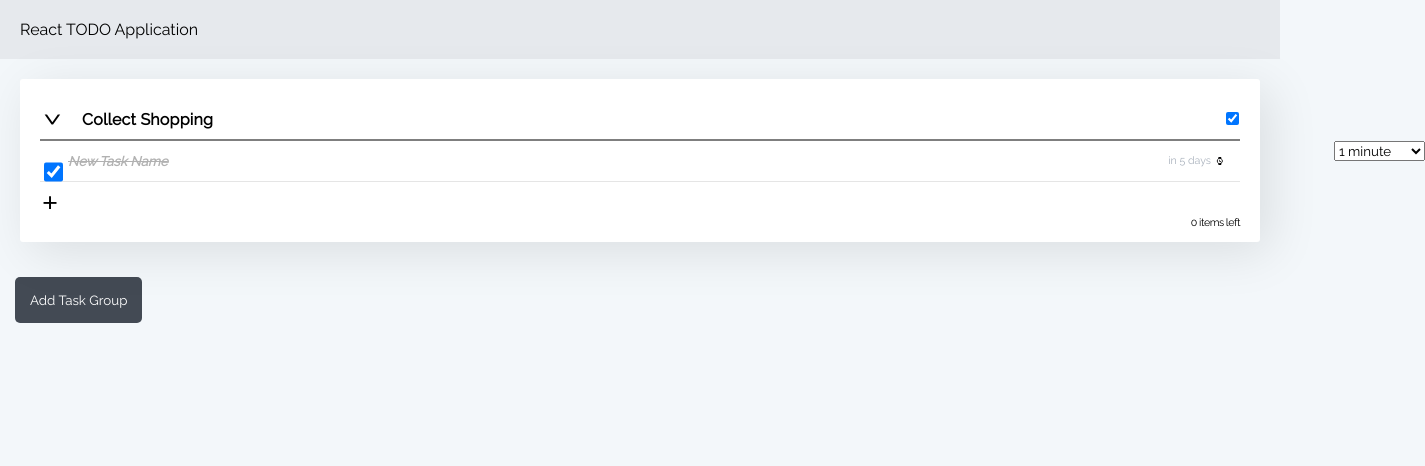
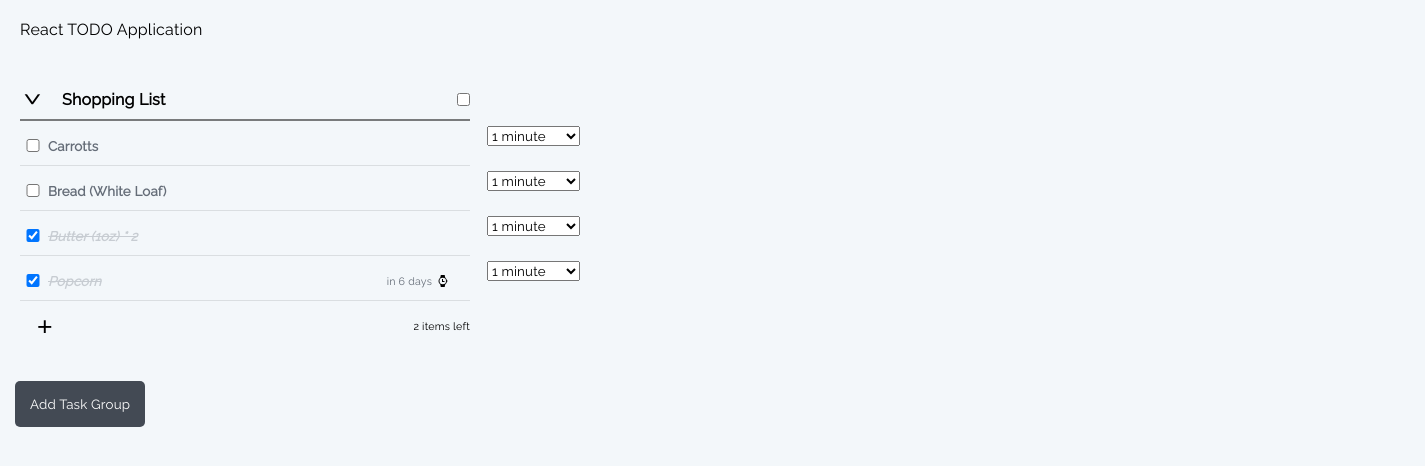
Before and after one commit to dhenniga/react-todo, a React (Create React App) app: page / in a window 1280 px wide. Shown: the top 466 px of the page, 1425 px wide, since content can reach past the window. Built offline with nearby package versions, Linux system fonts and the light colour scheme; data requests are answered from the project's data file.

Commit message:
push to pc

```diff
--- a/src/App.css
+++ b/src/App.css
@@ -1,3 +1,4 @@
+
 @font-face {
   font-family: rs_thin;
   src: url(./fonts/roboto_slab/thin.ttf);
@@ -53,4 +54,5 @@
 * {
   font-family: rw_regular;
   font-weight: 100;
+  letter-spacing: 0.2px;
 }
--- a/src/App.js
+++ b/src/App.js
@@ -37,7 +37,6 @@ const App = () => {
       <div style={{
         width: "calc(100% - 40px)",
         height: "fit-content",
-        backgroundColor: "#e6e9ed",
         padding: "20px"
       }}>React TODO Application</div>
 
@@ -73,6 +72,14 @@ const App = () => {
               )(node)
             }
 
+            <div
+              style={{
+                height: "40px",
+                display: "grid",
+                gridTemplateColumns: "max-content 1fr",
+                alignItems: "center"
+              }}>
+
               <AddTask
                 disabled={reduce((a, item) => a + !item.text, 0)(values(node))}
                 onClick={() => createTask(rootKey)}>
@@ -82,6 +89,8 @@ const App = () => {
               <ItemsRemaining>
                 {tasksRemainingCount(node)} items left
               </ItemsRemaining>
+
+            </div>
 
           </TaskGroup>
 
--- a/src/app.styled.js
+++ b/src/app.styled.js
@@ -1,14 +1,10 @@
 import styled from "styled-components";
 
 export const AddTask = styled.button`
-  width: 20px;
-  height: 40px;
+  width: 50px;
   color: black;
-  display: grid;
   outline: 0px;
   border: 0px;
-  justify-content: center;
-  align-items: center;
   font-family: sans-serif;
   font-size: 20pt;
   cursor: pointer;
@@ -33,13 +29,8 @@ export const ItemTotal = styled.div`
 
 export const ItemsRemaining = styled.label`
   font-family: ${props => props.theme.Regular};
-  letter-spacing: -0.5px;
   font-size: 8pt;
-  float: right;
-  height: 40px;
-  line-height: 40px;
-  position: relative;
-  top: -20px;
+  text-align: right;
 `;
 
 export const AddGroupButton = styled.button`
--- a/src/task-group/task-group.styled.js
+++ b/src/task-group/task-group.styled.js
@@ -2,14 +2,10 @@ import styled from "styled-components";
 
 export const Container = styled.div`
   text-align: left;
-  width: calc(100% - 80px);
-  padding: 20px;
-  margin: 20px;
-  box-shadow: 0 0 0 1px rgba(0, 0, 0, 0.1);
-  border-radius: 3px;
+  width: 450px;
+  padding: 10px;
+  margin: 10px;
   position: relative;
-  background-color: white;
-  box-shadow: 10px 10px 50px 0px rgba(0,0,0,0.1);
 `;
 
 export const Chevron = styled.div`
@@ -30,6 +26,7 @@ export const Input = styled.input`
   white-space: nowrap;
   margin-right: 40px;
   user-select: none;
+  background-color: transparent;
   border: none;
   outline: 0px;
   font-size: 12pt;
@@ -39,12 +36,11 @@ export const Input = styled.input`
 export const Header = styled.div`
   border-bottom: 2px solid rgba(0, 0, 0, 0.5);
   display: grid;
-  grid-template-columns: 40px 1fr 40px;
+  grid-template-columns: 40px 1fr 13px;
   align-items: center;
 `;
 
 export const ToggleSelectAll = styled.input`
-  position: absolute;
-  right: 18px;
-  top: 30px;
+  margin: 0px;
+  padding: 0px;
 `;
--- a/src/task/task.js
+++ b/src/task/task.js
@@ -1,16 +1,14 @@
 import React, { useState } from "react";
 import useTask from "../useTask";
-import Moment from "react-moment";
-import moment from "moment";
+import Time from "../time/time";
 
 import {
   Container,
   Checkbox,
   Input,
-  DeleteButton
+  DeleteButton,
+  SettingsContainer
 } from "./task.styled";
-
-let barRef = null;
 
 const Expression = ({
   id,
@@ -24,51 +22,10 @@ const Expression = ({
   const {
     toggleTask,
     deleteTask,
-    renameTask,
-    calculateRemainingPercentage,
-    updateDateToBeCompleted
+    renameTask
   } = useTask(updateTasks);
 
-  let percentageRemaining = calculateRemainingPercentage(dateCreated, dateToBeCompleted);
-
   const [isActive, setIsActive] = useState(isChecked);
-  const [percentage, setPercentage] = useState(percentageRemaining);
-  // const [finishDate, setFinishDate] = useState();
-
-  const gradientColours = () => {
-
-    const colors = [
-      "transparent",
-      "YellowGreen",
-      "DarkOrange",
-      "OrangeRed",
-      "Red"
-    ];
-
-    let res;
-
-    if (percentage >= 0 && percentage < 75) { res = colors[1]; }
-    else if (percentage > 75 && percentage < 85) { res = colors[2]; }
-    else if (percentage > 85 && percentage < 95) { res = colors[3]; }
-    else if (percentage > 95 && percentage < 100) { res = colors[4]; }
-    else if (percentage > 100) { res = "transparent"; } else { res = colors[0] }
-    // console.log(res);
-    // console.log(percentage)
-    barRef.style.backgroundColor = res;
-  }
-
-  React.useEffect(() => {
-
-    if (percentage >= 105) { return "" };
-
-    const intervalId = setInterval(() => {
-      setPercentage(calculateRemainingPercentage(dateCreated, dateToBeCompleted));
-      gradientColours();
-    }, 1000);
-
-    return () => clearInterval(intervalId);
-
-  });
 
   return (
 
@@ -93,91 +50,24 @@ const Expression = ({
           )}
         defaultValue={text}
         onChange={() => { }}
-        placeholder="Enter task name"
+        placeholder="Enter task name..."
       />
 
-      <div>
+      <SettingsContainer>
 
-        <Moment
-          interval={60000}
-          style={{
-            position: "relative",
-            fontSize: "8pt",
-            top: "8px",
-            color: "#aab2bd",
-            marginRight: "5px"
-          }}
-          to={dateToBeCompleted}
+        <Time
+          id={id}
+          dateCreated={dateCreated}
+          dateToBeCompleted={dateToBeCompleted}
+          updateTasks={updateTasks}
         />
-
-        <svg width="8" height="8" style={{
-          position: "relative",
-          top: "9px"
-        }}><path d="M4 4h1v.666H3.334v-2H4zm3-.334h-.356a2.756 2.756 0 00-.882-1.697C5.333 1.58 5.351 1.22 5.143 0H2.525c-.21 1.22-.191 1.58-.62 1.969a2.752 2.752 0 00.001 4.083c.427.389.411.756.618 1.948h2.618c.207-1.192.191-1.56.618-1.948a2.757 2.757 0 00.887-1.718H7zm-3.166 2.5a2.167 2.167 0 110-4.333 2.167 2.167 0 010 4.333z" /></svg>
 
         <DeleteButton
           onClick={() => deleteTask(id)}>
           x
       </DeleteButton>
 
-      </div>
-
-      {/* <input type="date"
-        style={{
-          position: "absolute",
-          top: 0,
-          right: "-185px"
-        }}
-        onChange={event =>
-          updateDateToBeCompleted(
-            id,
-            new Date(event.target.value)
-          )
-        }
-      /> */}
-
-      <select
-        style={{
-          position: "absolute",
-          top: 0,
-          right: "-185px"
-        }}
-        onChange={event => {
-          console.log(event.target.value);
-          return (updateDateToBeCompleted(
-            id,
-            event.target.value
-          ))
-        }}>
-        <option value={new Date(moment().add('minutes', 1))}>1 minute</option>
-        <option value={new Date(moment().add('minutes', 5))}>5 minutes</option>
-        <option value={new Date(moment().add('minutes', 10))}>10 minutes</option>
-        <option value={new Date(moment().add('minutes', 15))}>15 minutes</option>
-        <option value={new Date(moment().add('minutes', 20))}>20 minutes</option>
-        <option value={new Date(moment().add('minutes', 25))}>25 minutes</option>
-        <option value={new Date(moment().add('minutes', 30))}>30 minutes</option>
-        <option value={new Date(moment().add('minutes', 60))}>1 Hour</option>
-        <option value={new Date(moment().add('minutes', 120))}>2 hours</option>
-      </select>
-
-
-      <div
-        ref={elem => (barRef = elem)}
-        style={{
-          height: "3px",
-          maxWidth: "100%",
-          transition: "1s cubic-bezier(0.5,0.5,0.5,0.5)",
-          transitionProperty: "background-color, width",
-          width: `${percentage}%`,
-          position: "absolute",
-          bottom: "-1px",
-          left: 0,
-          pointerEvents: "none",
-          zIndex: 0
-        }}
-      />
-
-
+      </SettingsContainer>
 
     </Container >
 
--- a/src/task/task.styled.js
+++ b/src/task/task.styled.js
@@ -5,13 +5,12 @@ export const DeleteButton = styled.button`
   height: 16px;
   width: 16px;
   border-radius: 3px;
-  position: relative;
-  top: 8px;
   border: none;
   outline: 0px;
   color: white;
   cursor: pointer;
   font-family: sans-serif;
+  text-align: center;
   line-height: 0px;
   font-weight: 400;
   font-size: 9pt;
@@ -20,15 +19,18 @@ export const DeleteButton = styled.button`
 `;
 
 export const Container = styled.div`
-  height: 40px;
+  height: 39px;
   width: 100%;
+  padding: 0px;
+  margin: 5px 0px;
   display: grid;
-  /* align-content: center; */
+  align-content: center;
   position: relative;
   grid-template-columns: 26px 1fr max-content;
   border-bottom: 1px solid rgba(0, 0, 0, 0.1);
   /* margin-bottom: 1px; */
   transition: border-bottom-color 0.3s cubic-bezier(0,0,0,1);
+  /* box-shadow: 10px 10px 10px 0px rgba(0,0,0,0.05); */
 
   &:hover {
     border-bottom-color: #656d78;
@@ -42,7 +44,7 @@ export const Container = styled.div`
 
 export const Input = styled.input`
   text-align: left;
-  color: black;
+  color: #656d78;
   font-family: ${props => props.theme.rwRegular};
   font-weight: 600;
   background-color: transparent;
@@ -64,7 +66,12 @@ export const Input = styled.input`
 `;
 
 export const Checkbox = styled.input`
-  position: relative;
-  top: 11px;
-  left: 0;
+  padding: 0;
+  margin: auto 0px;
 `;
+
+export const SettingsContainer = styled.div`
+  display: grid;
+  grid-template-columns: 1fr max-content max-content;
+  align-items: center;
+`;
--- /dev/null
+++ b/src/time/time.jsx
@@ -0,0 +1,151 @@
+import React, { Fragment, useState, useEffect } from "react";
+import useTask from "../useTask";
+import Moment from "react-moment";
+import moment from "moment";
+
+let barRef = null;
+
+const Time = ({
+  id,
+  dateCreated,
+  dateToBeCompleted,
+  updateTasks
+}) => {
+
+  const {
+    calculateRemainingPercentage,
+    updateDateToBeCompleted
+  } = useTask(updateTasks);
+
+  let percentageRemaining = calculateRemainingPercentage(dateCreated, dateToBeCompleted);
+
+  const [percentage, setPercentage] = useState(percentageRemaining);
+
+  const gradientColours = () => {
+
+    const colors = [
+      "transparent",
+      "YellowGreen",
+      "DarkOrange",
+      "OrangeRed",
+      "Red"
+    ];
+
+    let res;
+
+    if (percentage >= 0 && percentage < 75) { res = colors[1]; }
+    else if (percentage > 75 && percentage < 85) { res = colors[2]; }
+    else if (percentage > 85 && percentage < 95) { res = colors[3]; }
+    else if (percentage > 95 && percentage < 100) { res = colors[4]; }
+    else if (percentage > 100) { res = "transparent"; } else { res = colors[0] }
+    // console.log(res);
+    // console.log(percentage)
+    barRef.style.backgroundColor = res;
+  }
+
+  useEffect(() => {
+
+    if (percentage >= 105 || !dateToBeCompleted) { return "" };
+
+    const intervalId = setInterval(() => {
+      setPercentage(calculateRemainingPercentage(dateCreated, dateToBeCompleted));
+      gradientColours();
+    }, 1000);
+
+    return () => clearInterval(intervalId);
+
+  });
+
+
+
+
+  return (
+
+    <Fragment>
+
+      <div
+        style={{
+          display: "grid",
+          gridTemplateColumns: "1fr max-content max-content",
+          alignItems: "center"
+        }}>
+
+
+
+        {
+          dateToBeCompleted &&
+          <Fragment>
+            <Moment
+              interval={60000}
+              style={{
+                // position: "relative",
+                fontSize: "8pt",
+                // top: "9px",
+                color: "#656d78",
+                marginRight: "5px"
+              }}
+              to={dateToBeCompleted}
+            />
+
+            <svg
+              width="12"
+              height="12"
+              style={{
+                marginRight: "5px"
+              }}>
+              <path d="M6 6h1.5v.999H5.003v-3H6zm4.5-.501h-.533a4.134 4.134 0 00-1.323-2.546C8 2.37 8.027 1.83 7.715 0H3.788c-.315 1.83-.286 2.37-.93 2.953a4.128 4.128 0 00.002 6.125c.64.584.616 1.134.927 2.922h3.927c.31-1.788.286-2.34.927-2.922a4.136 4.136 0 001.33-2.577h.53zm-4.748 3.75a3.25 3.25 0 110-6.5 3.25 3.25 0 010 6.5z" />
+            </svg>
+          </Fragment>
+        }
+
+      </div>
+
+
+      <select
+        style={{
+          position: "absolute",
+          top: 0,
+          right: "-110px",
+          zIndex: 2000
+        }}
+        onChange={event => {
+          console.log(event.target.value);
+          return (updateDateToBeCompleted(
+            id,
+            event.target.value
+          ))
+        }}>
+        <option value={new Date(moment().add('minutes', 1))}>1 minute</option>
+        <option value={new Date(moment().add('minutes', 5))}>5 minutes</option>
+        <option value={new Date(moment().add('minutes', 10))}>10 minutes</option>
+        <option value={new Date(moment().add('minutes', 15))}>15 minutes</option>
+        <option value={new Date(moment().add('minutes', 20))}>20 minutes</option>
+        <option value={new Date(moment().add('minutes', 25))}>25 minutes</option>
+        <option value={new Date(moment().add('minutes', 30))}>30 minutes</option>
+        <option value={new Date(moment().add('minutes', 60))}>1 Hour</option>
+        <option value={new Date(moment().add('minutes', 120))}>2 hours</option>
+      </select>
+
+
+      <div
+        ref={elem => (barRef = elem)}
+        style={{
+          height: "3px",
+          maxWidth: "100%",
+          transition: "1s cubic-bezier(0.5,0.5,0.5,0.5)",
+          transitionProperty: "background-color, width",
+          width: `${percentage}%`,
+          position: "absolute",
+          bottom: "-1px",
+          left: 0,
+          pointerEvents: "none",
+          zIndex: 0
+        }}
+      />
+
+    </Fragment>
+
+  )
+}
+
+export default Time;
--- a/src/useTask.js
+++ b/src/useTask.js
@@ -1,7 +1,7 @@
 import axios from "axios";
 import { converter } from "./app.service";
 import { v4 as uuidv4 } from 'uuid';
-import { map, reduce, values, keys } from "ramda";
+import { map, reduce, values, keys, mapAccumRight } from "ramda";
 import moment from "moment";
 
 const useTask = updateTasks => {
@@ -25,7 +25,7 @@ const useTask = updateTasks => {
       "group": rootKey,
       "isChecked": false,
       "dateCreated": moment(),
-      "dateToBeCompleted": moment().add('minutes', 1)
+      "dateToBeCompleted": ""
     })
       .then(getTasks().then(updateTasks));
 
@@ -38,7 +38,7 @@ const useTask = updateTasks => {
       "group": "",
       "isChecked": false,
       "dateCreated": moment(),
-      "dateToBeCompleted": moment().add('minutes', 1)
+      "dateToBeCompleted": ""
     })
       .then(getTasks().then(updateTasks));
 
@@ -114,13 +114,18 @@ const useTask = updateTasks => {
   ) => {
     const startDate = new Date(dateCreated);
     const endDate = new Date(dateToBeCompleted);
-    return Math.round((new Date() - startDate) / (endDate - startDate) * 100);
+    const marp = (new Date() - startDate) / (endDate - startDate) * 100;
+    console.log(marp.toFixed(2));
+    return marp.toFixed(2);
   }
 
   const updateDateToBeCompleted = (id, date) =>
     api.patch(
       `/tasks/${id}`,
-      { dateToBeCompleted: date })
+      {
+        dateCreated: moment(),
+        dateToBeCompleted: date
+      })
       .then(getTasks().then(updateTasks));
 
   /////////////////////////////
--- a/stub-data.json
+++ b/stub-data.json
@@ -1,12 +1,36 @@
 {
   "tasks": [
     {
-      "id": "81e948cb-21ed-41d8-b93d-34761a40a9c2",
-      "text": "New Task Name",
-      "group": "Collect Shopping",
+      "id": "e7dca927-9afa-4762-b0e9-fee28abdd35a",
+      "text": "Carrotts",
+      "group": "Shopping List",
+      "isChecked": false,
+      "dateCreated": "2020-12-05T21:01:12.976Z",
+      "dateToBeCompleted": ""
+    },
+    {
+      "id": "24bd5056-bdd2-4f27-a8e6-8116d40bfd3d",
+      "text": "Bread (White Loaf)",
+      "group": "Shopping List",
+      "isChecked": false,
+      "dateCreated": "2020-12-05T21:01:41.240Z",
+      "dateToBeCompleted": ""
+    },
+    {
+      "id": "1e7dd0b0-95b0-4175-8bec-497f34661e28",
+      "text": "Butter (1oz) * 2",
+      "group": "Shopping List",
       "isChecked": true,
-      "dateCreated": "2020-12-04T21:06:26.628Z",
-      "dateToBeCompleted": "2020-12-04T21:07:26.628Z"
+      "dateCreated": "2020-12-05T21:01:54.875Z",
+      "dateToBeCompleted": ""
+    },
+    {
+      "id": "2e60eddf-d6c8-4c1e-976e-98ec6d2746c9",
+      "text": "Popcorn",
+      "group": "Shopping List",
+      "isChecked": true,
+      "dateCreated": "2020-12-05T21:34:10.599Z",
+      "dateToBeCompleted": "Sat Dec 05 2020 21:35:09 GMT+0000 (Greenwich Mean Time)"
     }
   ]
 }
```
Lines whose indentation alone changed are shown as unchanged.
